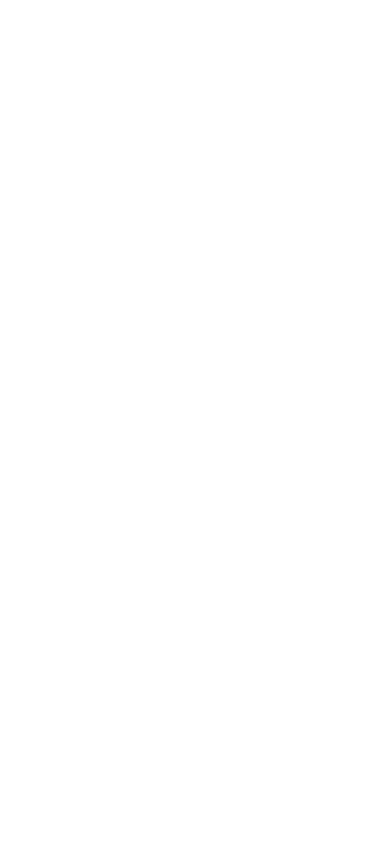
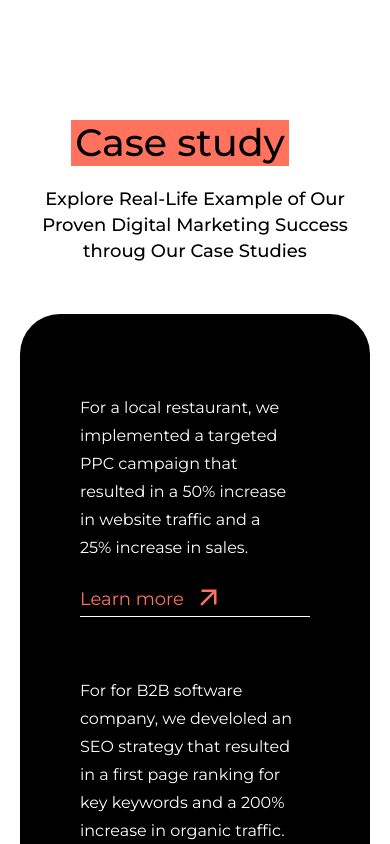
Before and after one commit to kharljhon14/duskwind, a React (Vite) app: page / in a window 390 px wide. Shown: the part 3580-4424 px from the top of the page. Before the commit the page ends 3700 px from the top, so only its background shows below. Built offline with nearby package versions, Linux system fonts and the light colour scheme; a web font is replaced by a local one.

Commit message:
[Style] Case study mobile responsive

```diff
--- a/src/App.tsx
+++ b/src/App.tsx
@@ -13,7 +13,7 @@
       <Sponsors />
       <Services />
       <Contact />
-      {/* <CaseStudy /> */}
+      <CaseStudy />
     </div>
   );
 }
--- a/src/features/case-study/case-study.css
+++ b/src/features/case-study/case-study.css
@@ -1,10 +1,8 @@
 .case-study {
-
-
     & .case-study__header {
         display: flex;
         align-items: start;
-        width: 100rem;
+        max-width: 100rem;
         margin-bottom: 10rem;
 
         & h2 {
@@ -100,3 +98,58 @@
         }
     }
 }
+
+@media(max-width: 1290px) {
+    .case-study {
+        & .case-study__content {
+            flex-direction: column;
+
+            &>* {
+                border-bottom: 1px solid #fff;
+                border-right: none;
+                margin-left: 0rem;
+                margin-bottom: 6rem;
+            }
+
+
+            & :last-child {
+                border-bottom: none;
+                margin-bottom: 0;
+            }
+        }
+    }
+}
+
+@media(max-width: 890px) {
+    .case-study {
+
+        & .case-study__header {
+            flex-direction: column;
+            align-items: start;
+            margin-bottom: 5rem;
+
+            & p {
+                text-wrap: wrap;
+                margin-top: 2rem;
+                font-size: 1.8rem;
+                line-height: 2.6rem;
+                font-weight: 500;
+            }
+        }
+
+    }
+}
+
+@media(max-width: 640px) {
+    .case-study {
+
+        & .case-study__header {
+            align-items: center;
+            text-align: center;
+
+            & p {
+                text-wrap: wrap;
+            }
+        }
+    }
+}
```
